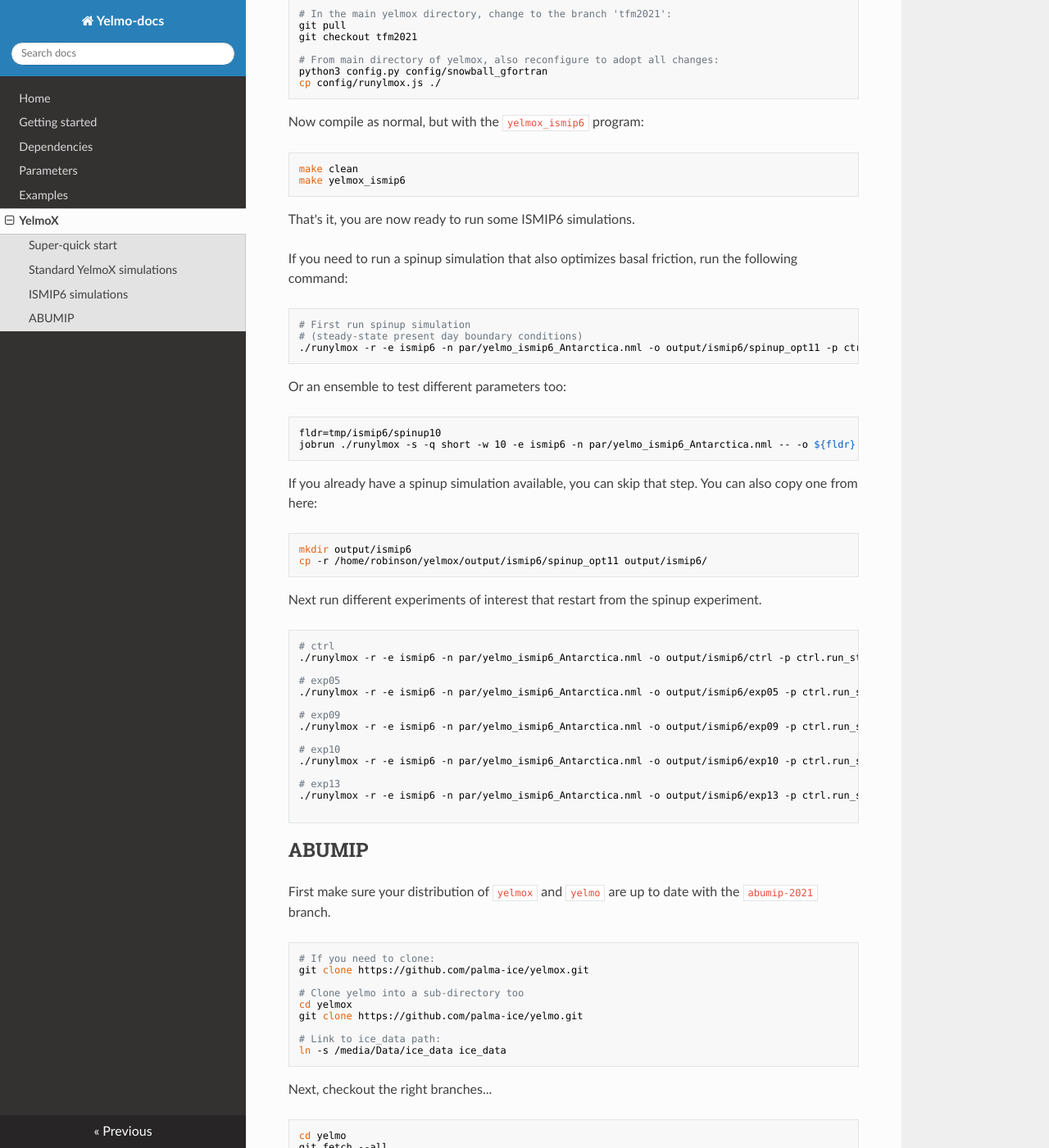
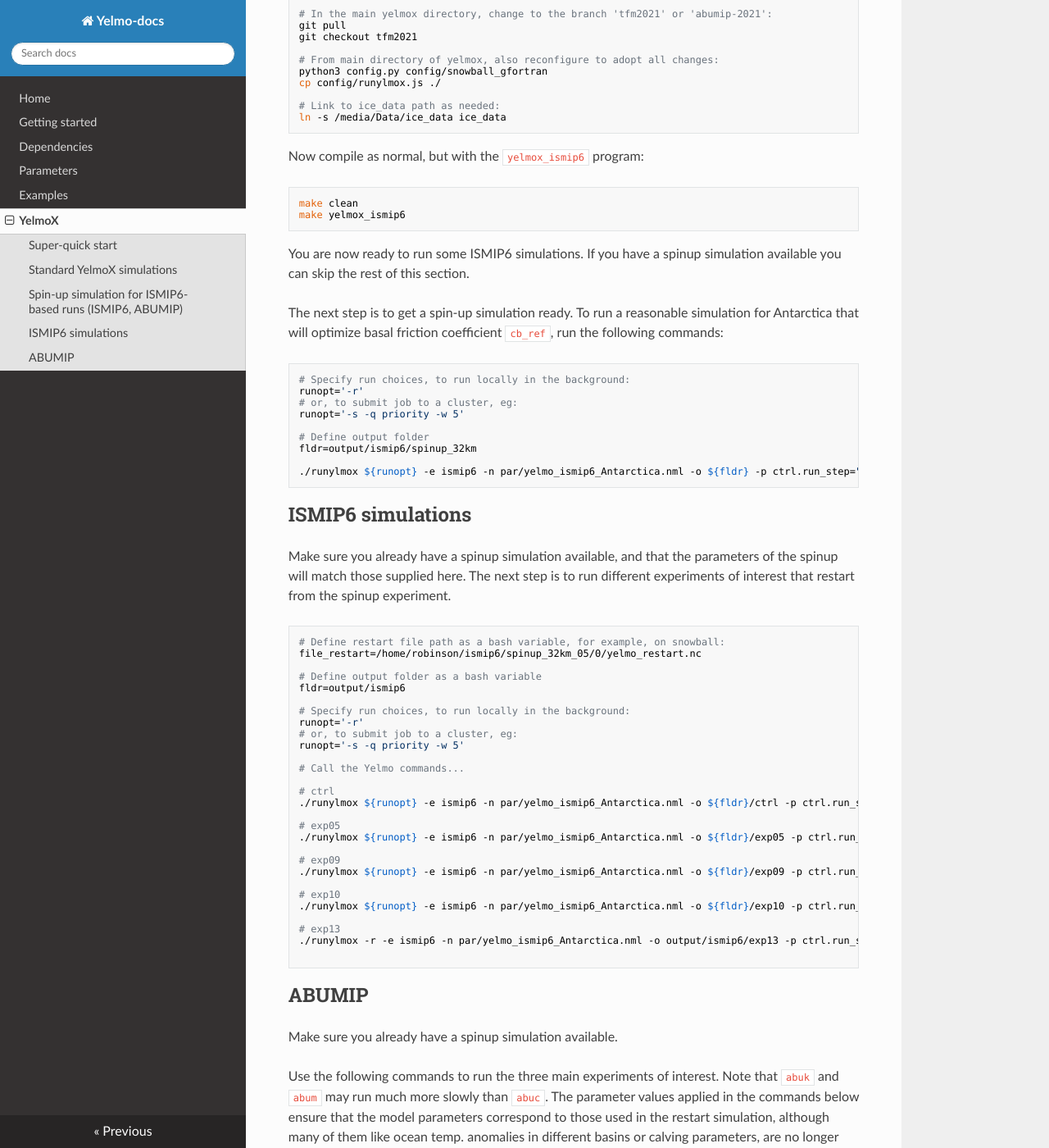
Before and after one commit to palma-ice/yelmo-docs, an MkDocs documentation site: the page built from docs/running-with-yelmox.md, in a window 1280 px wide and 1400 px high, scrolled down 2208 px. Shown: the whole window at 82% size. Built offline with MkDocs 1.6.1, drawn with Linux system fonts in a browser that asks for light colours; nearby versions of some CDN libraries; some of the changed text lies outside the part shown.

Commit message:
Updated yelmox documentation for ismip6 simulations.

````diff
--- a/docs/running-with-yelmox.md
+++ b/docs/running-with-yelmox.md
@@ -63,7 +63,7 @@
 
 To run YelmoX, by default we use the program `yelmox.f90`. This program currently makes use of `snapclim` for the climatic forcing and `smbpal` for the snowpack and surface mass balance calculations.
 
-## ISMIP6 simulations
+## Spin-up simulation for ISMIP6-based runs (ISMIP6, ABUMIP)
 
 First make sure your distribution of `yelmox` and `yelmo` are up to date.
 
@@ -72,13 +72,16 @@
 git pull
 cd ..
 
-# In the main yelmox directory, change to the branch 'tfm2021':
+# In the main yelmox directory, change to the branch 'tfm2021' or 'abumip-2021':
 git pull
 git checkout tfm2021
 
 # From main directory of yelmox, also reconfigure to adopt all changes:
 python3 config.py config/snowball_gfortran
 cp config/runylmox.js ./
+
+# Link to ice_data path as needed:
+ln -s /media/Data/ice_data ice_data
 ```
 
 Now compile as normal, but with the `yelmox_ismip6` program:
@@ -88,92 +91,63 @@
 make yelmox_ismip6
 ```
 
-That's it, you are now ready to run some ISMIP6 simulations.
+You are now ready to run some ISMIP6 simulations. If you have a spinup simulation available you can skip the rest of this section.
 
-If you need to run a spinup simulation that also optimizes basal friction, run the following command:
+The next step is to get a spin-up simulation ready. To run a reasonable simulation for Antarctica that will optimize basal friction coefficient `cb_ref`, run the following commands:
 
 ```
-# First run spinup simulation
-# (steady-state present day boundary conditions)
-./runylmox -r -e ismip6 -n par/yelmo_ismip6_Antarctica.nml -o output/ismip6/spinup_opt11 -p ctrl.run_step="spinup_ismip6" opt_L21.cf_min=1e-3 ytopo.kt=0.10e-2 tf_corr_ant.ronne=0.0 tf_corr_ant.ross=0.0
+# Specify run choices, to run locally in the background:
+runopt='-r'
+# or, to submit job to a cluster, eg:
+runopt='-s -q priority -w 5'
+
+# Define output folder
+fldr=output/ismip6/spinup_32km
+
+./runylmox ${runopt} -e ismip6 -n par/yelmo_ismip6_Antarctica.nml -o ${fldr} -p ctrl.run_step="spinup_ismip6" opt_L21.cf_min=1e-3 opt_L21.fill_method="cf_min" tf_cor.name="dT_nl" marine_shelf.gamma_quad_nl=14500 tf_corr_ant.ronne=0.25 tf_corr_ant.ross=0.2 tf_corr_ant.pine=-0.5 ytopo.kt=0.003
 ```
 
-Or an ensemble to test different parameters too:
+## ISMIP6 simulations
+
+Make sure you already have a spinup simulation available, and that the parameters of the spinup will match those supplied here. The next step is to run different experiments of interest that restart from the spinup experiment.
 
 ```
-fldr=tmp/ismip6/spinup10
-jobrun ./runylmox -s -q short -w 10 -e ismip6 -n par/yelmo_ismip6_Antarctica.nml -- -o ${fldr} -p ctrl.run_step="spinup_ismip6" opt_L21.cf_min=1e-3 ytopo.kt=0.10e-2,0.20e-2,0.30e-2,0.40e-2 tf_corr_ant.ronne=0.0,0.25 tf_corr_ant.ross=0.0,0.2
-```
+# Define restart file path as a bash variable, for example, on snowball:
+file_restart=/home/robinson/ismip6/spinup_32km_05/0/yelmo_restart.nc
 
-If you already have a spinup simulation available, you can skip that step. You can also copy one from here:
+# Define output folder as a bash variable
+fldr=output/ismip6
 
-```
-mkdir output/ismip6
-cp -r /home/robinson/yelmox/output/ismip6/spinup_opt11 output/ismip6/
-```
+# Specify run choices, to run locally in the background:
+runopt='-r'
+# or, to submit job to a cluster, eg:
+runopt='-s -q priority -w 5'
 
-Next run different experiments of interest that restart from the spinup experiment.
+# Call the Yelmo commands...
 
-```
 # ctrl
-./runylmox -r -e ismip6 -n par/yelmo_ismip6_Antarctica.nml -o output/ismip6/ctrl -p ctrl.run_step="transient_proj" yelmo.restart="../spinup_opt11/yelmo_restart.nc" transient_proj.scenario="ctrl" tf_cor.name="dT_nl" marine_shelf.gamma_quad_nl=14500
+./runylmox ${runopt} -e ismip6 -n par/yelmo_ismip6_Antarctica.nml -o ${fldr}/ctrl -p ctrl.run_step="transient_proj" yelmo.restart=${file_restart} transient_proj.scenario="ctrl" tf_cor.name="dT_nl" marine_shelf.gamma_quad_nl=14500 tf_corr_ant.ronne=0.25 tf_corr_ant.ross=0.2 tf_corr_ant.pine=-0.5 ytopo.kt=0.003
 
 # exp05
-./runylmox -r -e ismip6 -n par/yelmo_ismip6_Antarctica.nml -o output/ismip6/exp05 -p ctrl.run_step="transient_proj" yelmo.restart="../spinup_opt11/yelmo_restart.nc" transient_proj.scenario="rcp85" tf_cor.name="dT_nl" marine_shelf.gamma_quad_nl=14500
+./runylmox ${runopt} -e ismip6 -n par/yelmo_ismip6_Antarctica.nml -o ${fldr}/exp05 -p ctrl.run_step="transient_proj" yelmo.restart=${file_restart} transient_proj.scenario="rcp85" tf_cor.name="dT_nl" marine_shelf.gamma_quad_nl=14500 tf_corr_ant.ronne=0.25 tf_corr_ant.ross=0.2 tf_corr_ant.pine=-0.5 ytopo.kt=0.003
 
 # exp09
-./runylmox -r -e ismip6 -n par/yelmo_ismip6_Antarctica.nml -o output/ismip6/exp09 -p ctrl.run_step="transient_proj" yelmo.restart="../spinup_opt11/yelmo_restart.nc" transient_proj.scenario="rcp85" tf_cor.name="dT_nl_95" marine_shelf.gamma_quad_nl=21000
+./runylmox ${runopt} -e ismip6 -n par/yelmo_ismip6_Antarctica.nml -o ${fldr}/exp09 -p ctrl.run_step="transient_proj" yelmo.restart=${file_restart} transient_proj.scenario="rcp85" tf_cor.name="dT_nl_95" marine_shelf.gamma_quad_nl=21000 tf_corr_ant.ronne=0.25 tf_corr_ant.ross=0.2 tf_corr_ant.pine=-0.5 ytopo.kt=0.003
 
 # exp10
-./runylmox -r -e ismip6 -n par/yelmo_ismip6_Antarctica.nml -o output/ismip6/exp10 -p ctrl.run_step="transient_proj" yelmo.restart="../spinup_opt11/yelmo_restart.nc" transient_proj.scenario="rcp85" tf_cor.name="dT_nl_5" marine_shelf.gamma_quad_nl=9620
+./runylmox ${runopt} -e ismip6 -n par/yelmo_ismip6_Antarctica.nml -o ${fldr}/exp10 -p ctrl.run_step="transient_proj" yelmo.restart=${file_restart} transient_proj.scenario="rcp85" tf_cor.name="dT_nl_5" marine_shelf.gamma_quad_nl=9620 tf_corr_ant.ronne=0.25 tf_corr_ant.ross=0.2 tf_corr_ant.pine=-0.5 ytopo.kt=0.003
 
 # exp13
-./runylmox -r -e ismip6 -n par/yelmo_ismip6_Antarctica.nml -o output/ismip6/exp13 -p ctrl.run_step="transient_proj" yelmo.restart="../spinup_opt11/yelmo_restart.nc" transient_proj.scenario="rcp85" tf_cor.name="dT_nl_pigl" marine_shelf.gamma_quad_nl=159000
+./runylmox -r -e ismip6 -n par/yelmo_ismip6_Antarctica.nml -o output/ismip6/exp13 -p ctrl.run_step="transient_proj" yelmo.restart=${file_restart} transient_proj.scenario="rcp85" tf_cor.name="dT_nl_pigl" marine_shelf.gamma_quad_nl=159000 tf_corr_ant.ronne=0.25 tf_corr_ant.ross=0.2 tf_corr_ant.pine=-0.5 ytopo.kt=0.003
 
 ```
 
 
 ## ABUMIP
 
-First make sure your distribution of `yelmox` and `yelmo` are up to date with the `abumip-2021` branch.
+Make sure you already have a spinup simulation available.
 
-```
-# If you need to clone:
-git clone https://github.com/palma-ice/yelmox.git
-
-# Clone yelmo into a sub-directory too
-cd yelmox
-git clone https://github.com/palma-ice/yelmo.git
-
-# Link to ice_data path:
-ln -s /media/Data/ice_data ice_data
-```
-
-Next, checkout the right branches...
-
-```
-cd yelmo
-git fetch --all
-git checkout abumip-2021
-python3 config.py config/snowball_gfortran
-cd ..
-
-# In the main yelmox directory, change to the branch 'abumip-2021' and reconfigure:
-git fetch --all
-git checkout abumip-2021
-python3 config.py config/snowball_gfortran
-cp config/runylmox.js ./
-
-```
-
-Now compile as normal, but with the `yelmox_ismip6` program:
-
-```
-make clean
-make yelmox_ismip6
-```
-
-Next use the following commands to run the three main experiments of interest. Note that `abuk` and `abum` may run much more slowly than `abuc`. The parameter values applied in the commands below ensure that the model parameters correspond to those used in the restart simulation, although many of them like ocean temp. anomalies in different basins or calving parameters, are no longer relevant in the ABUMIP context. It is important, however, to specify `ydyn.ssa_lat_bc='marine'`, as it is relevant for this experiment to apply `marine` boundary conditions. This is generally not used currently, as it makes the model much less stable.
+Use the following commands to run the three main experiments of interest. Note that `abuk` and `abum` may run much more slowly than `abuc`. The parameter values applied in the commands below ensure that the model parameters correspond to those used in the restart simulation, although many of them like ocean temp. anomalies in different basins or calving parameters, are no longer relevant in the ABUMIP context. It is important, however, to specify `ydyn.ssa_lat_bc='marine'`, as it is relevant for this experiment to apply `marine` boundary conditions. This is generally not used currently, as it makes the model much less stable.
 
 Note that an equilibrium spin-up simulation has already been performed, which gives good agreement with the present-day ice sheet. These results have been saved in a restart file, from which your simulations will begin (see below).
 
````
Also changed, not shown: docs/remapping.md (+1 -1 lines).
